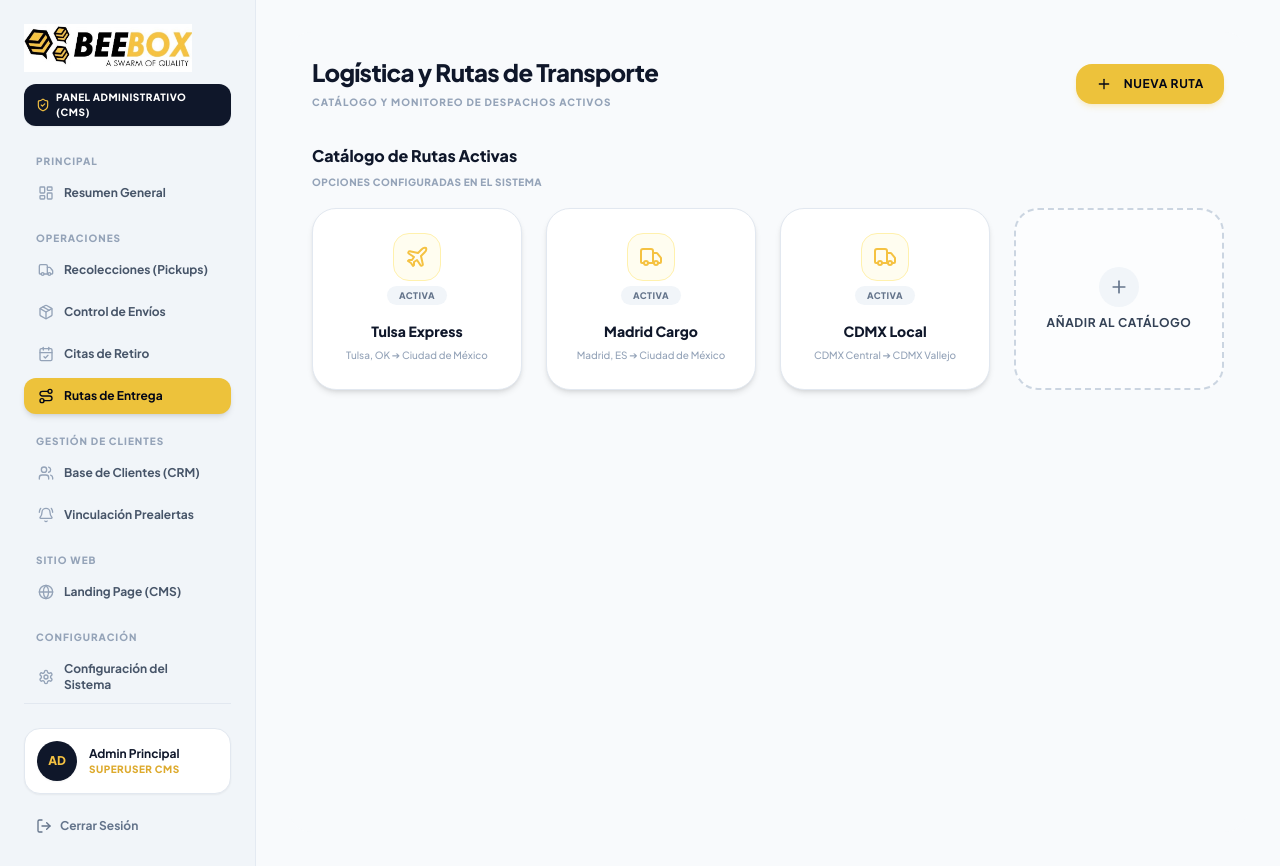
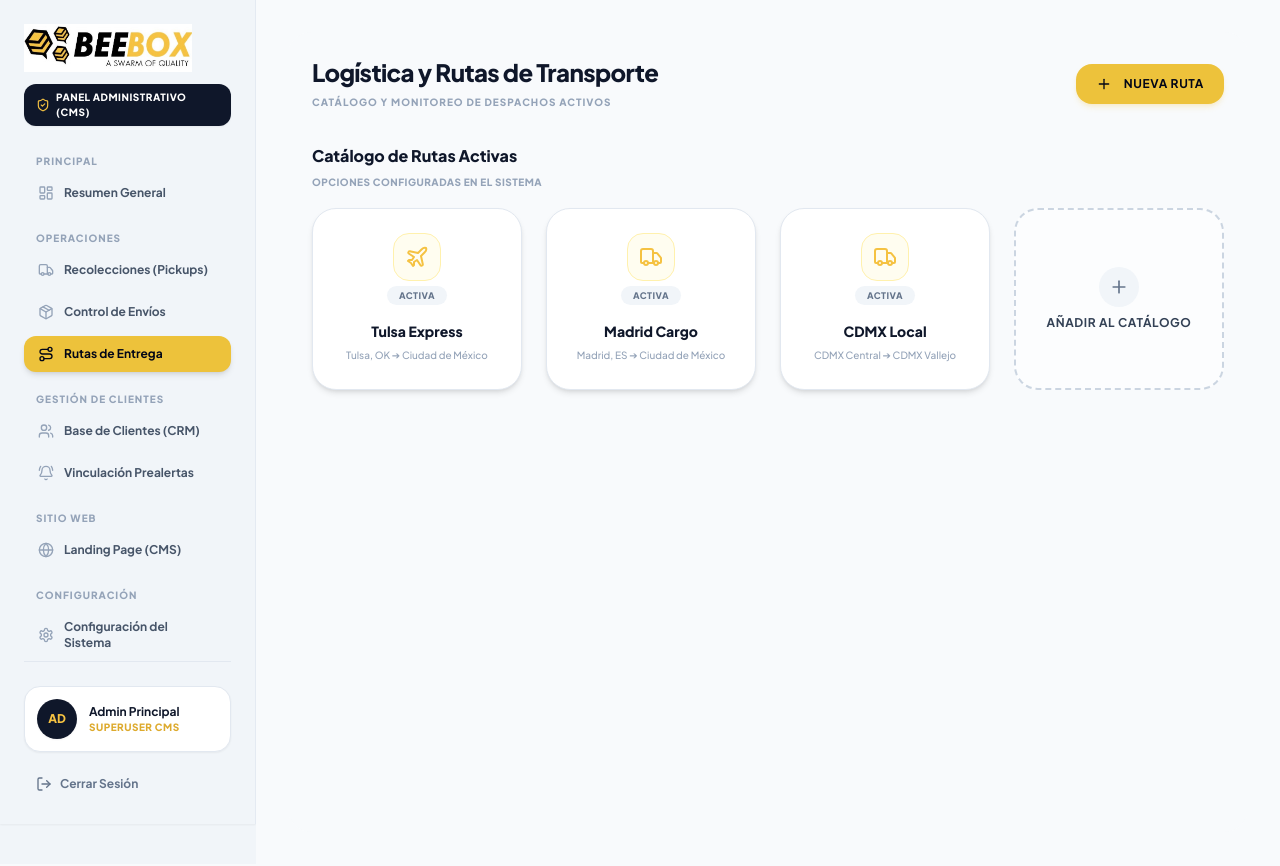
Before and after one commit to saraiherrerab/Beebox-Empresa-De-Transporte, a Next.js app: page /admin/rutas in a window 1280 px wide. Built offline with nearby package versions, Linux system fonts and the light colour scheme; no server answers.

Commit message:
fix(admin): hide Retiros module from admin sidebar to align with phase 1 MVP

```diff
--- a/src/components/admin/AdminSidebar.tsx
+++ b/src/components/admin/AdminSidebar.tsx
@@ -46,7 +46,6 @@ export const AdminSidebar: React.FC = () => {
       items: [
         { name: "Recolecciones (Pickups)", href: "/admin/pickups", icon: Truck },
         { name: "Control de Envíos", href: "/admin/envios", icon: Package },
-        { name: "Citas de Retiro", href: "/admin/retiros", icon: CalendarCheck },
         { name: "Rutas de Entrega", href: "/admin/rutas", icon: Route },
       ],
     },
```
